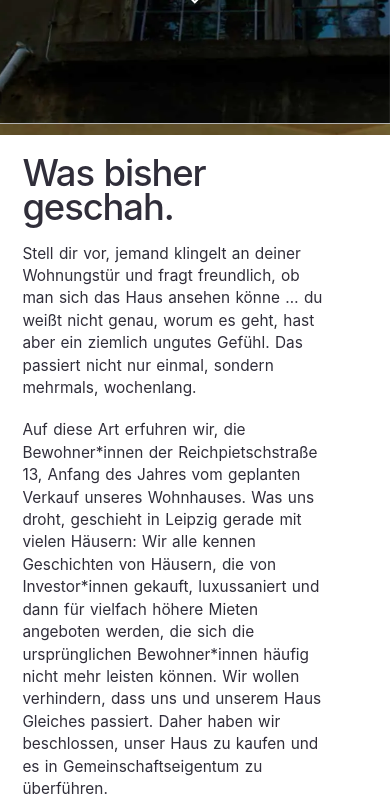
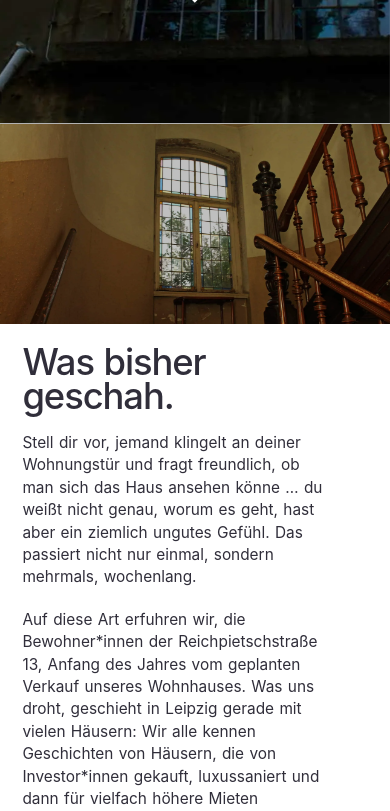
Before and after one commit to 3vincent/einhaus-leipzig, a Nuxt app: page / in a window 390 px wide. Shown: the part 720-1531 px from the top of the page. Built offline with nearby package versions, Linux system fonts and the light colour scheme.

Commit message:
Show small background images on smartphone view

```diff
--- a/assets/styles/components/landing.scss
+++ b/assets/styles/components/landing.scss
@@ -4,17 +4,27 @@
 
     background-repeat: no-repeat;
     background-attachment: scroll;
-    background-position: 50% 0;
-    background-size: cover;
-    -webkit-background-size: cover;
     box-shadow: inset 0 0 300px 300px rgb(0 0 0 / 25%);
 
+    background-size: 100% auto;
+    background-position: center top;
+    padding-top: 200px;
+
     display: flex;
-    min-height: 100vh;
+    // min-height: 100vh;
+    height: auto;
     justify-content: flex-start;
     align-items: center;
 
     border-bottom: 1px solid rgb(177, 177, 177);
+
+    @media screen and (min-width: $_md) {
+      background-position: 50% 0;
+      background-size: cover;
+      -webkit-background-size: cover;
+      padding-top: 0;
+      min-height: 100vh;
+    }
 
     @media screen and (min-width: $_xl) {
       background-attachment: fixed;
--- a/components/landing-start.vue
+++ b/components/landing-start.vue
@@ -26,6 +26,10 @@
 
 .landing-container {
   box-shadow: none;
+  background-position: 50% 0;
+  background-size: cover;
+  padding-top: 0;
+  min-height: 100vh;
 }
 
 .arrow-container {
```
